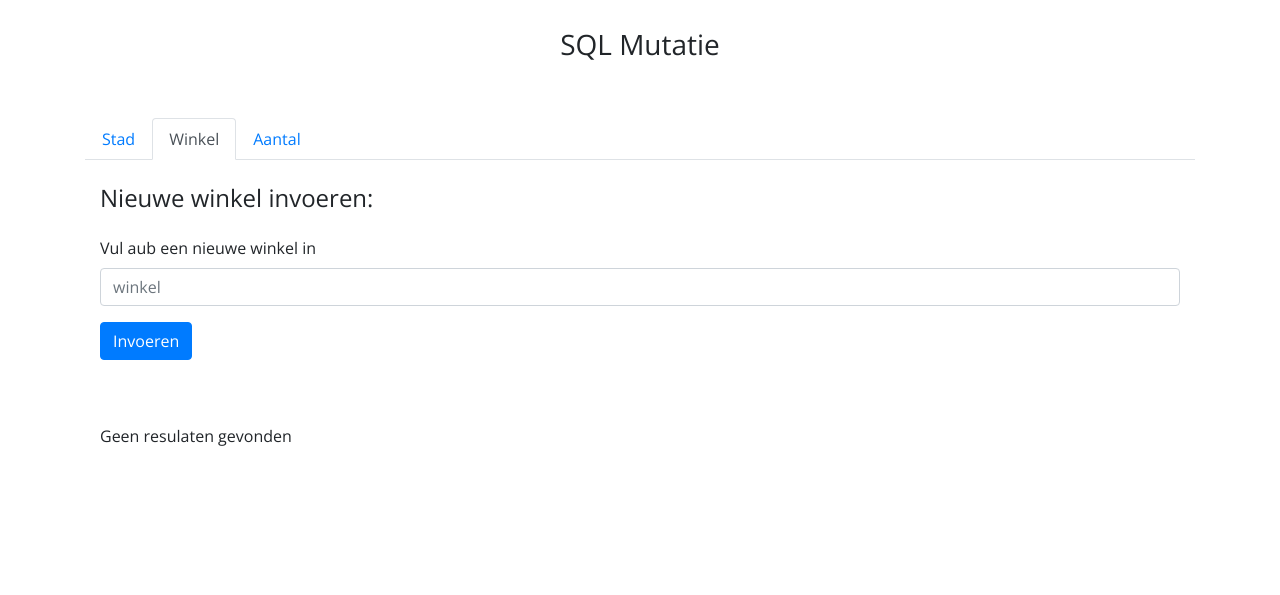
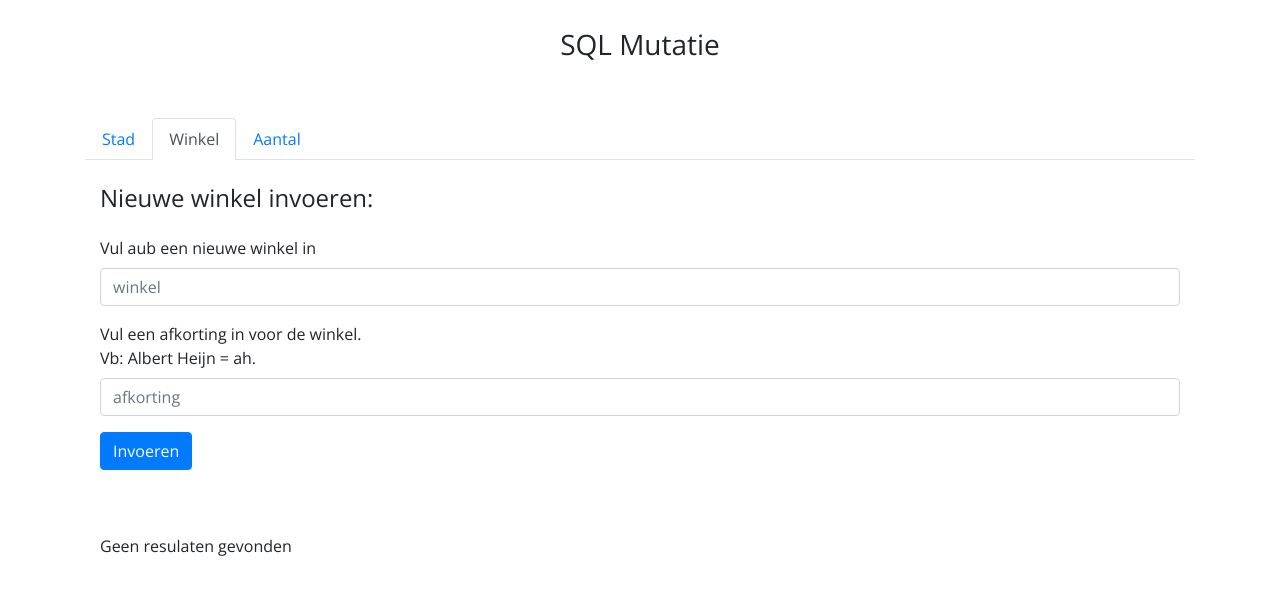
Before and after one commit to themilanguy1/SQL-mutatie-project, a PHP site: page /SQLhome.php in a window 1280 px wide, after a click on "Winkel". Shown: the top 595 px of the page. Run offline with PHP 8.4, Linux system fonts and the light colour scheme; data that the repository does not hold is empty; some libraries are stand-ins or nearby versions.

Commit message:
pretty much done with the winkel input page

```diff
--- a/SQLhome.php
+++ b/SQLhome.php
@@ -52,15 +52,20 @@
                             <h4 id="tit1">Nieuwe winkel invoeren:</h4>
                         </div>
                         <div class="col-xl-12">
-                            <form id="winkelform" method="post" action="#winkelweergave">
+                            <form id="winkelform" method="post" action="winkeltoevoegen.php">
                                 <div class="form-group">
                                     <label for="winkelinvoer">Vul aub een nieuwe winkel in</label>
-                                    <input class="form-control" type="text" placeholder="winkel" required>
+                                    <input name="winkelnaaminput" class="form-control" type="text" placeholder="winkel" required>
+                                </div>
+                                <div class="form-group">
+                                    <label for="winkelinvoer">Vul een afkorting in voor de winkel. <br> Vb: Albert Heijn = ah.</label>
+                                    <input name="winkelafkortinginput" class="form-control" type="text" placeholder="afkorting" required>
                                 </div>
                                 <button type="submit" class="btn btn-primary">Invoeren</button>
                             </form>
                         </div>
-                        <div class="tit2 col-xl-12" id="winkelweergave">
+                    </div>
+                    <div class="weergavediv" id="winkelweergave">
                         <?php
                         include 'connectlocal.php';
 
@@ -69,9 +74,9 @@
 
                         if (mysqli_num_rows($result) > 0) {
                             while($row = mysqli_fetch_assoc($result)) {
-                                    echo "<table class='table table.dark'> <th>winkel id</th> <th>winkel naam</th>";
+                                echo "<table class='table'> <thead> <tr> <th scope='col'>winkel id</th> <th scope='col'>winkel naam</th> </tr> </thead> <tbody>";
                                 echo "<tr><td>".$row["winkel_id"]."</td><td>".$row["winkel_naam"]."</td><tr>";
-                                    echo "</table>";
+                                echo "</tbody></table>";
                             }
                         } else {
                             echo "Geen resulaten gevonden";
@@ -79,9 +84,8 @@
                         ?>
 
                     </div>
-                        <div class="emptyspace col-xl-12">
+                    <div class="emptyspace">
 
-                        </div>
                     </div>
                 </div>
             </div>
--- a/SQLmutatie.css
+++ b/SQLmutatie.css
@@ -12,12 +12,11 @@ body {
     margin: 1em 0em;
 }
 
-.tit2 {
+.weergavediv {
     margin-top: 4em;
 }
 
 table {
-
 }
 
 .emptyspace {
```
Also changed, not shown: winkeltoevoegen.php (added, +20 -0 lines). Lines whose indentation alone changed are shown as unchanged.
